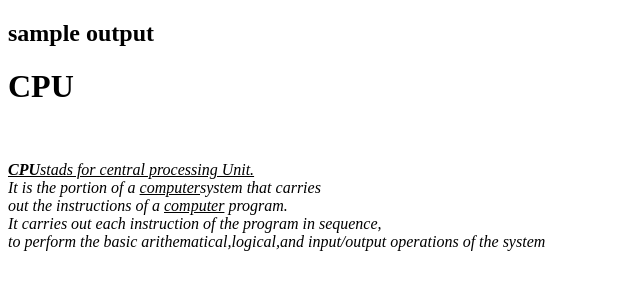
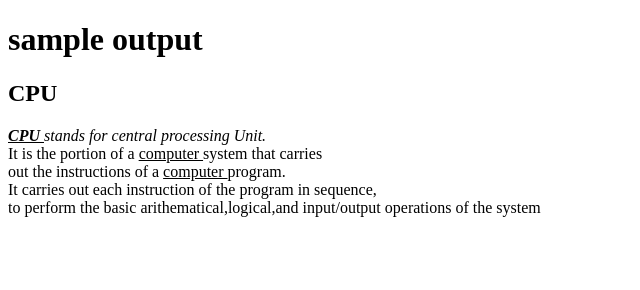
Before and after one commit to iamneo-production/bbbebefbbcfffcaadaeccdfffebaeceaec, a plain HTML site: page public/index.html in a window 1280 px wide. Shown: the whole page, without its empty margins (0-640 px from the left). Drawn offline with Linux system fonts and the light colour scheme.

Commit message:
Submit-project-save-commit-12/2/2023--2:22:23-PM

```diff
--- a/public/index.html
+++ b/public/index.html
@@ -8,15 +8,14 @@
     <link rel="stylesheet" href="style.css" />
 </head>
 <body>
-    <h2>sample output</h2>
+    <h1>sample output</h1>
 
-    <h1>CPU</h1><br>
-    <i><u>
-    </head>
+    <h2>CPU</h2>
 
-    <p><i><u><b> CPU</b></u>stads for central processing Unit.</u></i><br>
-     It is the portion of a <u>computer</u>system that carries<br>
-     out the instructions of a <u>computer</u> program.<br>
+
+    <p><i><u><b> CPU </b></u>stands for central processing Unit.</u></i><br>
+     It is the portion of a <u> computer </u>system that carries<br>
+     out the instructions of a <u> computer </u> program.<br>
      It carries out each instruction of the program in sequence,<br>
      to perform the basic arithematical,logical,and input/output operations of the system</i></p>
     </body>
```
Also changed, not shown: 1 other file.
